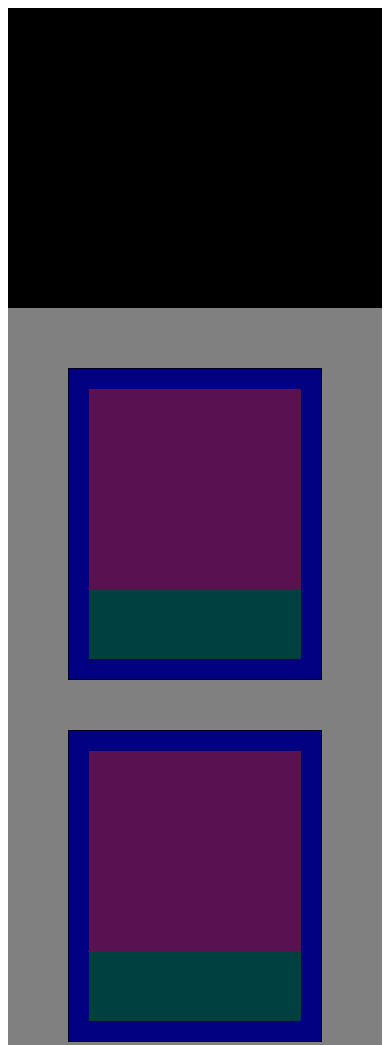
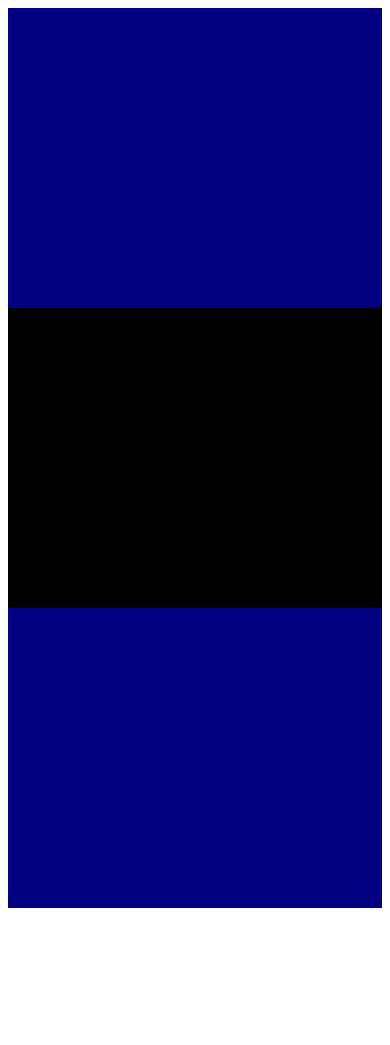
Before and after one commit to Hubble12/RetroCarShop, a plain HTML site: page index.html in a window 390 px wide. Shown: the top 1045 px of the page. After the commit the page ends 916 px from the top, so only its background shows below. Drawn offline with Linux system fonts and the light colour scheme.

```diff
--- a/carshop.css
+++ b/carshop.css
@@ -5,84 +5,20 @@ body{
 #banner{
     height: 300px;
     width: 100%;
-    background-color: black;
+    background-color: navy;
 
 }
 
 #card01{
-    height: 1200px;
+    height: 300px;
     width: 100%;
-    background-color: gray;
+    background-color: black;
 
 }
 
 #footer{
     height: 300px;
     width: 100%;
-    background-color: black;
+    background-color: navy;
 
 }
-
-/*------------------------GRID-----------------------*/
-
-.grid_container{
-    display: grid;
-    column-gap: 50px;
-    row-gap: 50px;
-    grid-template-columns: auto auto auto ;
-    padding: 60px;
-}
-
-.grid_item{
-    background-color: navy;
-    border: 1px solid rgba(0, 0, 0, 0.8);
-     padding: 20px;
-     font-size: 30px;
-     height: 270px;
-    text-align: center;
-}
-
-@media only screen and (max-width: 900px) {
-    .grid_container{
-        grid-template-columns: auto auto ;
-    }
-    #card01{
-        height: 1500px;
-    }
-
-  }
-
-@media only screen and (max-width: 700px) {
-    .grid_container{
-        grid-template-columns: auto ;
-    }
-    #card01{
-        height: 3000px;
-    }
-
-  }
-
-
-/*------------------------GRID-----------------------*/
-
-
-
-.grid_felitem{
-    display: block;
-    width: 100%;
-    height: 200px;
-    background-color: firebrick;
-    opacity: 50%;
-
-}
-
-.grid_alitem{
-    display: block;
-    width: 100%;
-    height: 70px;
-    background-color: green;
-    opacity: 50%;
-
-}
-
-.grid_alitem:oncl{}
```
Also changed, not shown: carshop.js (added, +19 -0 lines).
